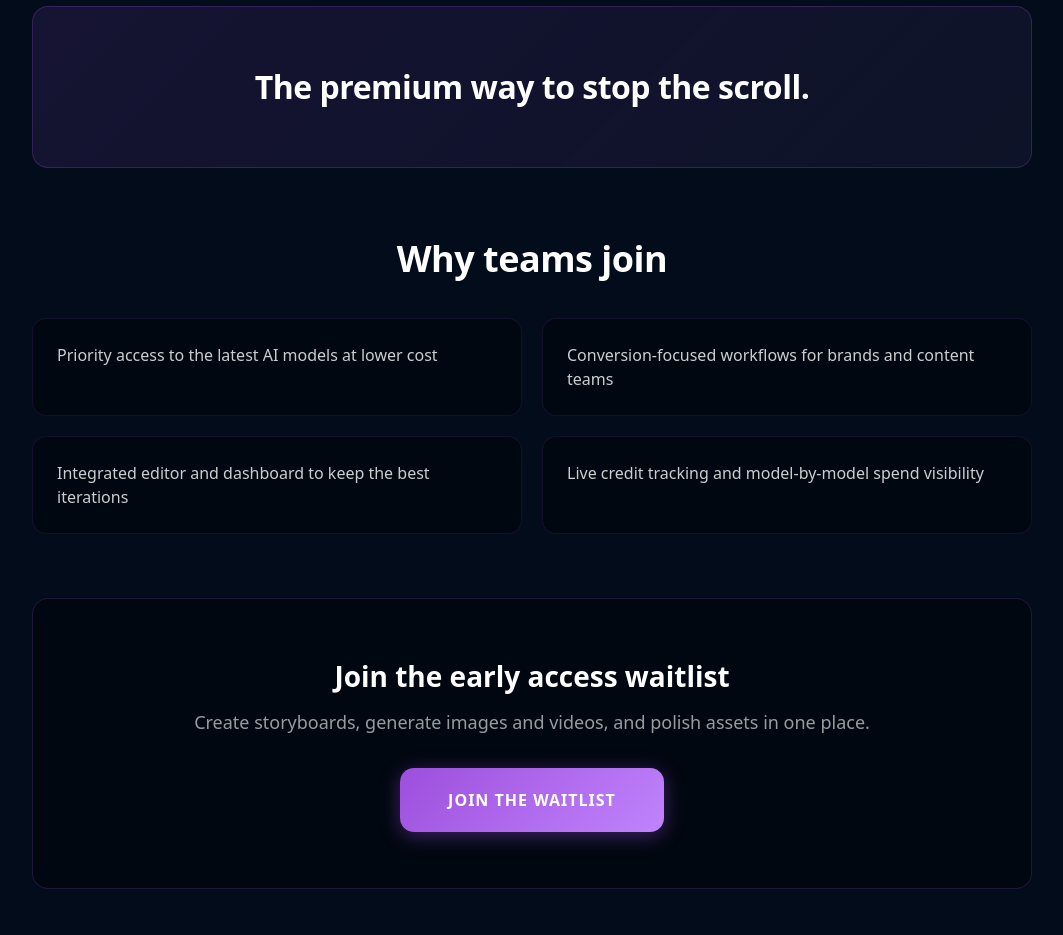
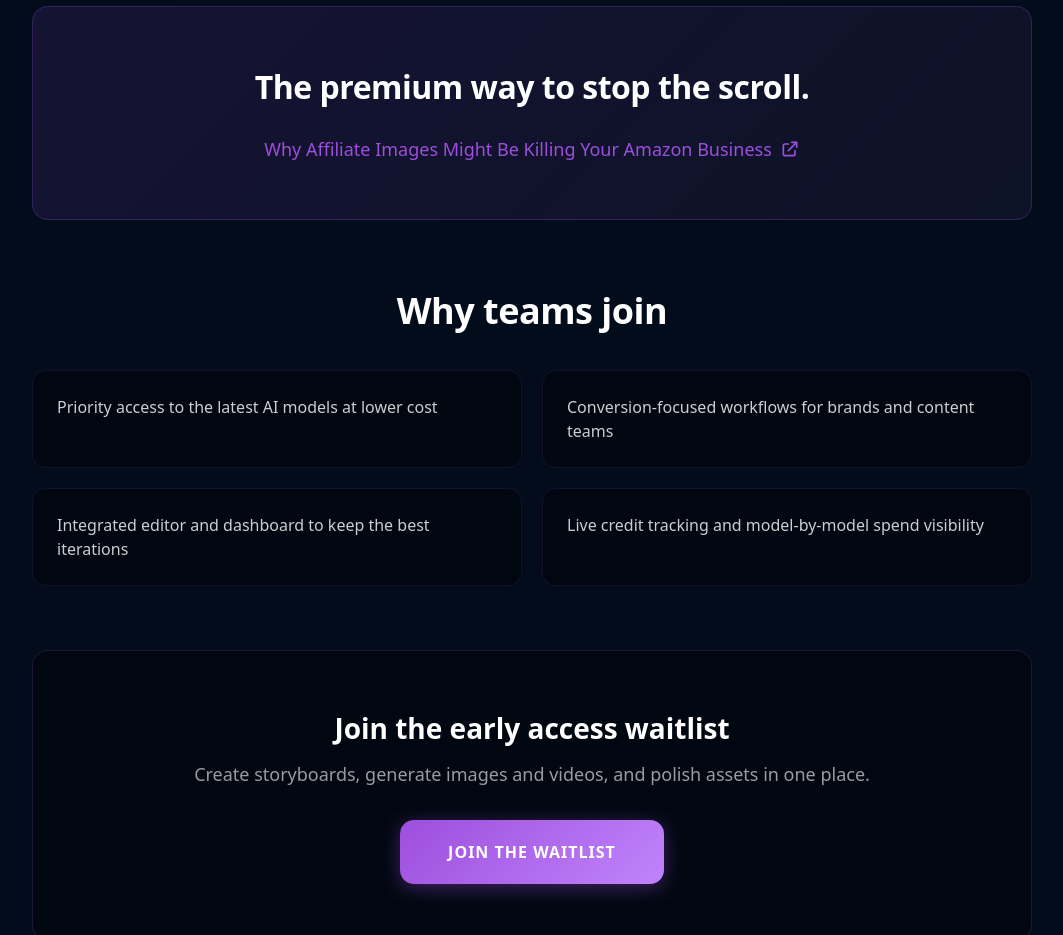
Before and after one commit to leo-tsant/workshop-opt-in-form, a React (Vite) app: page / in a window 1280 px wide. Shown: the part 2200-3135 px from the top of the page, without its empty margins (108-1171 px from the left). Built offline with nearby package versions, Linux system fonts and the light colour scheme.

Commit message:
Why Affiliate Images Might Be Killing Your Amazon Business

```diff
--- a/src/components/HomePage.tsx
+++ b/src/components/HomePage.tsx
@@ -146,6 +146,27 @@ export default function HomePage({ onOpenWaitlist }: HomePageProps) {
       {/* Banner */}
       <section className="banner">
         <h2>The premium way to stop the scroll.</h2>
+        <a
+          href="https://www.youtube.com/watch?v=R1MUKBwZUz8"
+          target="_blank"
+          rel="noopener noreferrer"
+          className="inline-flex items-center gap-2 text-primary-purple hover:text-primary-purple-light transition-colors text-lg font-medium group mt-6"
+        >
+          Why Affiliate Images Might Be Killing Your Amazon Business
+          <svg
+            className="w-5 h-5 transition-transform group-hover:translate-x-0.5 group-hover:-translate-y-0.5"
+            fill="none"
+            stroke="currentColor"
+            viewBox="0 0 24 24"
+          >
+            <path
+              strokeLinecap="round"
+              strokeLinejoin="round"
+              strokeWidth={2}
+              d="M10 6H6a2 2 0 00-2 2v10a2 2 0 002 2h10a2 2 0 002-2v-4M14 4h6m0 0v6m0-6L10 14"
+            />
+          </svg>
+        </a>
       </section>
 
       {/* Why Teams Join */}
```
